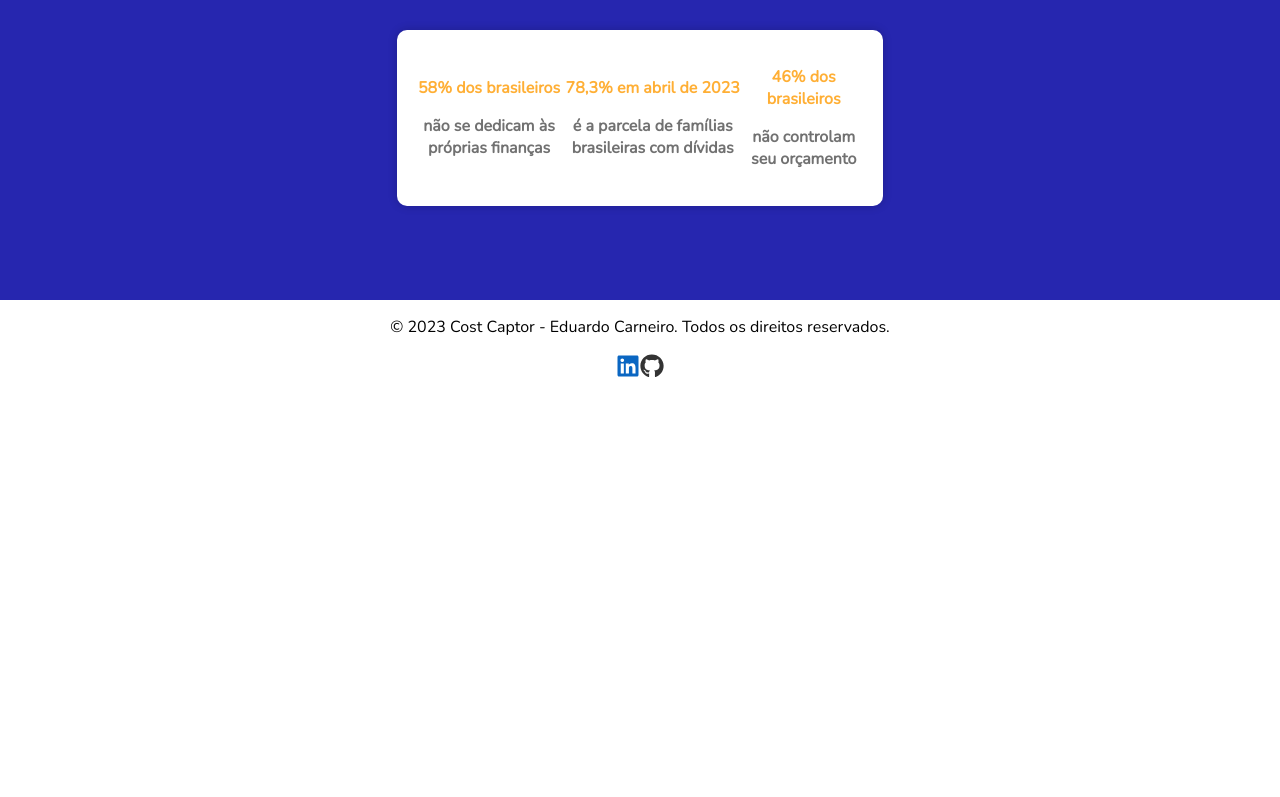
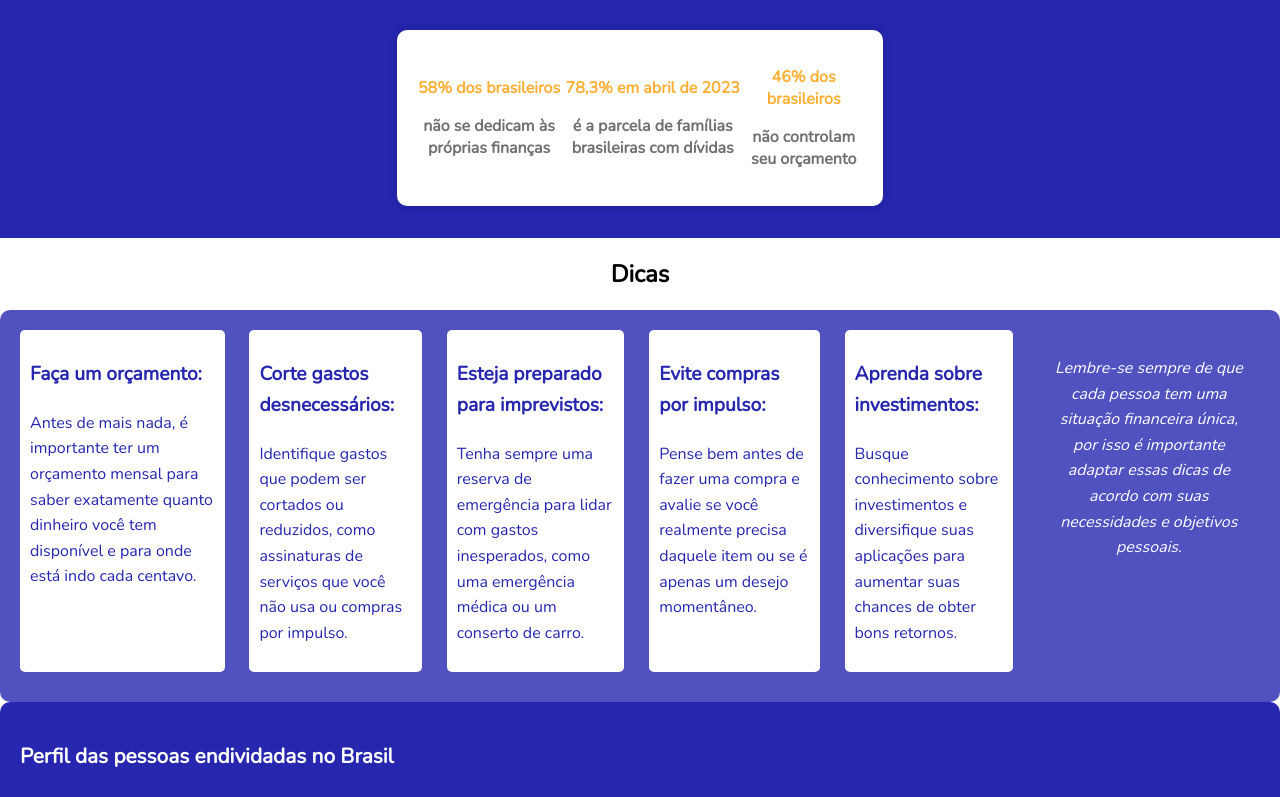
Before and after one commit to educcarnn/CostCaptor, a React (Create React App) app: page / in a window 1280 px wide. Shown: the part 500-1297 px from the top of the page. Before the commit the page ends 884 px from the top, so only its background shows below. Built offline with nearby package versions, Linux system fonts and the light colour scheme.

Commit message:
feat: add tips and profile

```diff
--- a/package.json
+++ b/package.json
@@ -7,10 +7,12 @@
     "@testing-library/react": "^13.0.0",
     "@testing-library/user-event": "^13.2.1",
     "chart.js": "^4.3.0",
+    "framer-motion": "^10.13.0",
     "react": "^18.1.0",
     "react-chartjs-2": "^5.2.0",
     "react-dom": "^18.1.0",
     "react-icons": "^4.10.1",
+    "react-intersection-observer": "^9.5.2",
     "react-responsive": "^9.0.2",
     "react-router-dom": "5",
     "react-scripts": "5.0.1",
--- /dev/null
+++ b/src/components/Papers/Introduction/DebtProfile/index.jsx
@@ -0,0 +1,67 @@
+import { motion } from "framer-motion";
+import { useInView } from "react-intersection-observer";
+import "./style.css";
+
+const DebtProfile = () => {
+  const { ref, inView } = useInView({
+    triggerOnce: true,
+    threshold: 0.1,
+  });
+
+  const listVariants = {
+    visible: {
+      opacity: 1,
+      y: 0,
+      transition: {
+        type: "spring",
+        damping: 15,
+        stiffness: 100,
+        duration: 2,
+        delay: 1,
+      },
+    },
+    hidden: {
+      opacity: 0,
+      y: 50,
+    },
+  };
+
+  return(
+    <motion.div
+      ref={ref}
+      className={`containerDebt ${inView ? "visible" : ""}`}
+      initial="hidden"
+      animate={inView ? "visible" : "hidden"}
+    >
+      <h2>Perfil das pessoas endividadas no Brasil</h2>
+      <p>
+        O perfil das pessoas endividadas no Brasil é bastante diversificado e
+        pode abranger diferentes faixas etárias, níveis de renda e regiões do
+        país. No entanto, existem alguns padrões comuns que podem ser
+        identificados:
+      </p>
+      <ul>
+        <motion.li variants={listVariants}>
+          Jovens e adultos jovens: Uma parcela significativa das pessoas
+          endividadas no Brasil são jovens e adultos jovens, na faixa dos 18 aos
+          35 anos. Isso ocorre muitas vezes devido à falta de experiência
+          financeira e à facilidade de acesso ao crédito nessa faixa etária.
+        </motion.li>
+        <motion.li variants={listVariants}>
+          Desemprego e instabilidade financeira: A crise econômica e o
+          desemprego também são fatores que contribuem para o endividamento das
+          pessoas no Brasil. A falta de renda e a instabilidade financeira
+          tornam mais difícil o pagamento das dívidas.
+        </motion.li>
+        <motion.li variants={listVariants}>
+          Dificuldade em lidar com imprevistos: Muitas pessoas enfrentam
+          dificuldades para lidar com imprevistos financeiros, como gastos
+          médicos ou reparos em casa, e acabam recorrendo ao crédito para
+          resolver essas situações.
+        </motion.li>
+      </ul>
+    </motion.div>
+  );
+};
+
+export default DebtProfile;
--- /dev/null
+++ b/src/components/Papers/Introduction/DebtProfile/style.css
@@ -0,0 +1,41 @@
+.containerDebt {
+    background-color: #2626af;
+    color: white;
+    padding: 20px;
+    border-radius: 10px;
+    font-size: 1rem;
+    line-height: 1.6;
+    display: flex;
+    flex-direction: column;
+    justify-content: flex-start;
+    gap: 10px;
+    width: 100%;
+    opacity: 0;
+    visibility: hidden;
+    transition: opacity 0.5s ease, visibility 0.5s ease;
+  }
+
+  .visible {
+    opacity: 1;
+    visibility: visible;
+  }
+
+  h2 {
+    font-size: 1.3rem;
+    font-weight: bold;
+    margin-bottom: 5px;
+  }
+
+  ul {
+    padding-left: 20px;
+  }
+
+  li {
+    margin-bottom: 20px;
+  }
+
+  @media (max-width: 800px) {
+    .containerDebt {
+      gap: 20px;
+    }
+  }
--- a/src/components/Papers/Introduction/HeaderIntroduction/index.jsx
+++ b/src/components/Papers/Introduction/HeaderIntroduction/index.jsx
@@ -21,9 +21,8 @@ export default function HeaderIntroduction() {
           </div>
           {isMenuOpen && (
             <div className="menu-mobile">
-              <h2 className="menu-item">Depoimentos</h2>
+              <h2 className="menu-item">Dicas</h2>
               <h2 className="menu-item">Perfil</h2>
-
               <h2 className="menu-item">Benefícios</h2>
               <h2 className="menu-item">Avaliações</h2>
             </div>
@@ -31,7 +30,7 @@ export default function HeaderIntroduction() {
         </>
       ) : (
         <>
-          <h2 className="subtitle">Depoimentos</h2>
+          <h2 className="subtitle">Dicas</h2>
           <h2 className="tagline">Perfil</h2>
           <h1 className="name">Cost Captor</h1>
           <h2 className="subtitle">Benefícios</h2>
--- /dev/null
+++ b/src/components/Papers/Introduction/Tips/index.jsx
@@ -0,0 +1,54 @@
+import "./style.css";
+
+export default function FinancialTips() {
+  return (
+    <div>
+      <h2 className="tipsTitle">Dicas</h2>
+      <div className="containerTips">
+        <div className="tip">
+          <h3>Faça um orçamento:</h3>
+          <p>
+            Antes de mais nada, é importante ter um orçamento mensal para saber
+            exatamente quanto dinheiro você tem disponível e para onde está indo
+            cada centavo.
+          </p>
+        </div>
+        <div className="tip">
+          <h3>Corte gastos desnecessários:</h3>
+          <p>
+            Identifique gastos que podem ser cortados ou reduzidos, como
+            assinaturas de serviços que você não usa ou compras por impulso.
+          </p>
+        </div>
+        <div className="tip">
+          <h3>Esteja preparado para imprevistos:</h3>
+          <p>
+            Tenha sempre uma reserva de emergência para lidar com gastos
+            inesperados, como uma emergência médica ou um conserto de carro.
+          </p>
+        </div>
+        <div className="tip">
+          <h3>Evite compras por impulso:</h3>
+          <p>
+            Pense bem antes de fazer uma compra e avalie se você realmente
+            precisa daquele item ou se é apenas um desejo momentâneo.
+          </p>
+        </div>
+        <div className="tip">
+          <h3>Aprenda sobre investimentos:</h3>
+          <p>
+            Busque conhecimento sobre investimentos e diversifique suas
+            aplicações para aumentar suas chances de obter bons retornos.
+          </p>
+        </div>
+        <div className="legend">
+          <p className="paragraghLegend">
+            Lembre-se sempre de que cada pessoa tem uma situação financeira
+            única, por isso é importante adaptar essas dicas de acordo com suas
+            necessidades e objetivos pessoais.
+          </p>
+        </div>
+      </div>
+    </div>
+  );
+}
--- /dev/null
+++ b/src/components/Papers/Introduction/Tips/style.css
@@ -0,0 +1,54 @@
+.containerTips {
+  background-color: rgba(38, 38, 175, 0.8);
+  color: white;
+  padding: 20px;
+  gap: 2%;
+  border-radius: 10px;
+  font-size: 1rem;
+  line-height: 1.6;
+  display: flex;
+  flex-direction: row;
+}
+
+
+@media(max-width: 800px){
+  .containerTips{
+    display: flex;
+    flex-direction: column;
+  }
+}
+.tipsTitle {
+  font-size: 1.5rem;
+  font-weight: bold;
+  text-align: center;
+  margin-bottom: 20px;
+}
+
+.tip {
+  background-color: #ffffff;
+  color: #2626af;
+  padding: 10px;
+  border-radius: 5px;
+  margin-bottom: 10px;
+  display: flex;
+  flex-direction: column;
+}
+
+h3 {
+  font-size: 1.2rem;
+  font-weight: bold;
+  margin-bottom: 5px;
+}
+
+.legend {
+
+  color: black;
+  font-style: italic;
+  padding: 10px;
+  border-radius: 5px;
+}
+
+.paragraghLegend{
+  color: white;
+  text-align: center;
+}
--- a/src/components/Papers/Introduction/index.jsx
+++ b/src/components/Papers/Introduction/index.jsx
@@ -3,6 +3,8 @@ import { useHistory } from "react-router-dom";
 import HeaderIntroduction from "./HeaderIntroduction";
 import mulhercelular from "../../../assets/mulhercelular.png";
 import InfoBlock from "./InfoBlock";
+import Tips from "./Tips";
+import DebtProfile from "./DebtProfile";
 
 export default function Introduction() {
   let history = useHistory();
@@ -11,6 +13,7 @@ export default function Introduction() {
   };
 
   return (
+    <div>
       <div className="container">
         <HeaderIntroduction />
         <div className="content-text">
@@ -30,14 +33,17 @@ export default function Introduction() {
             </div>
 
             <p className="second-text">
-            Com o avanço da tecnologia e as ferramentas disponíveis hoje em dia,
-            tornou-se mais fácil acompanhar e controlar seus gastos, fazer um
-            planejamento financeiro e tomar decisões inteligentes sobre suas
-            finanças.
+              Com o avanço da tecnologia e as ferramentas disponíveis hoje em
+              dia, tornou-se mais fácil acompanhar e controlar seus gastos,
+              fazer um planejamento financeiro e tomar decisões inteligentes
+              sobre suas finanças.
             </p>
           </div>
         </div>
         <InfoBlock />
       </div>
+      <Tips />
+      <DebtProfile />
+    </div>
   );
 }
--- a/src/components/Papers/Introduction/style.css
+++ b/src/components/Papers/Introduction/style.css
@@ -7,7 +7,7 @@
   background: #2626af;
   gap: 2rem;
   width: 100%;
-  min-height: 100vh;
+  height: 100%;
   padding: 2rem;
 }
 
```
Also changed, not shown: src/components/Papers/Social/index.jsx (deleted, +0 -8 lines), 2 other files (tests, documents, lock files or other folders). Lines whose indentation alone changed are shown as unchanged.
